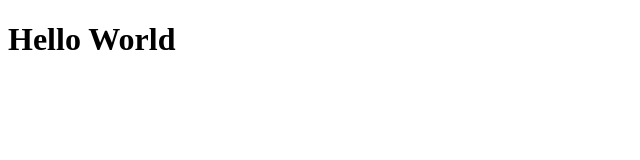
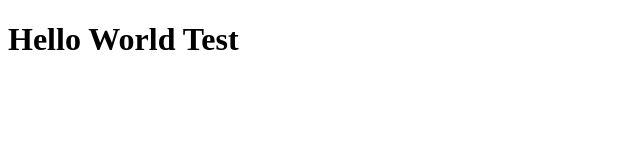
Before and after one commit to zimdarsjon/Jon-Zimdars, a React app: page / in a window 1280 px wide. Shown: the top 160 px of the page, without its empty margins (0-640 px from the left). Built offline with nearby package versions, Linux system fonts and the light colour scheme.

Commit message:
Test Commit

```diff
--- a/src/index.jsx
+++ b/src/index.jsx
@@ -1,19 +1,14 @@
-// Bring React in to build a component.
 import React from "react";
-// Import from react-dom the ability to create a root render
 import { createRoot } from "react-dom/client";
-// create the root of the app by selection where the app should be mounted in the dom
+
 const root = createRoot(document.getElementById("root"));
 
-// Here is out base App component.
-// Notice we are NOT using jsx here. This is because we have not set up babel yet.
 const App = () => {
   return (
     <h1>
-      Hello World
+      Hello World Test
     </h1>
   )
 }
 
-// render the root element with the provided component
 root.render(<App />);
```
